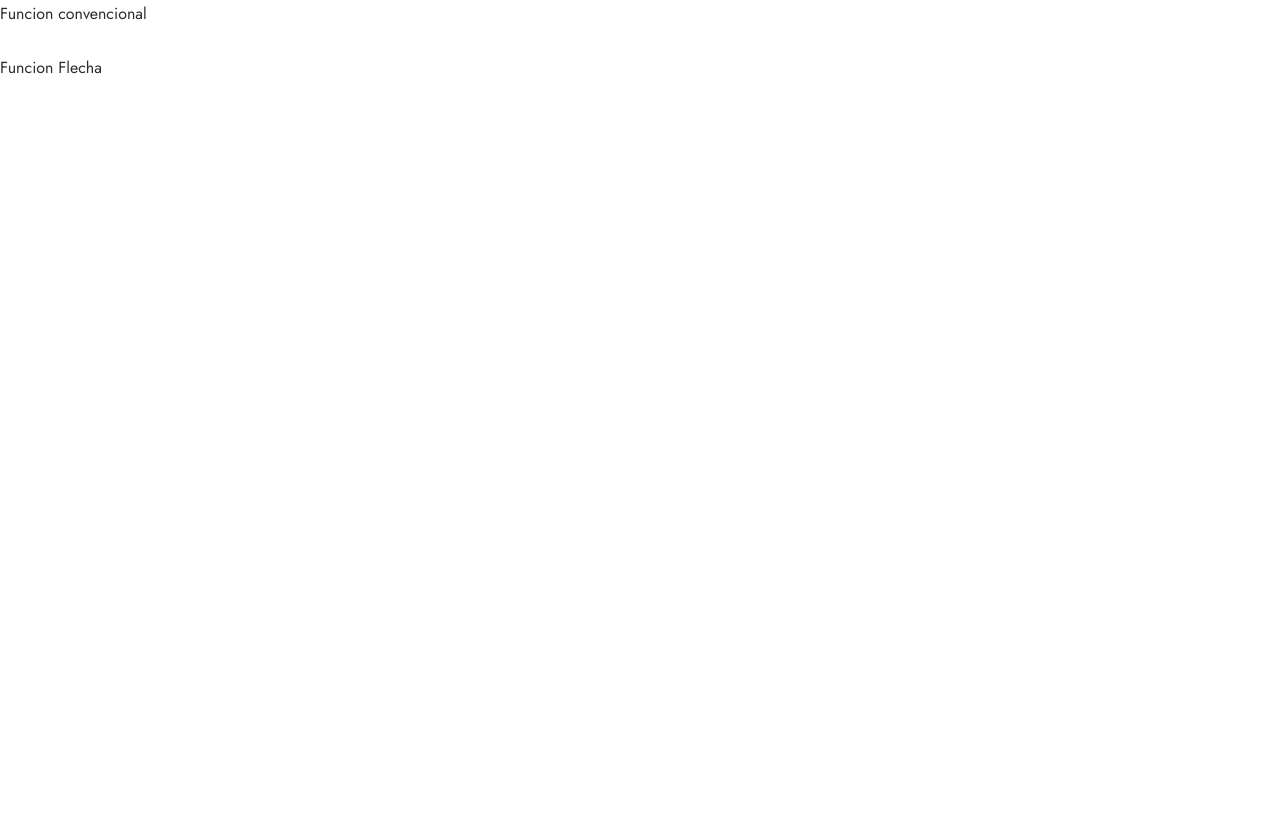
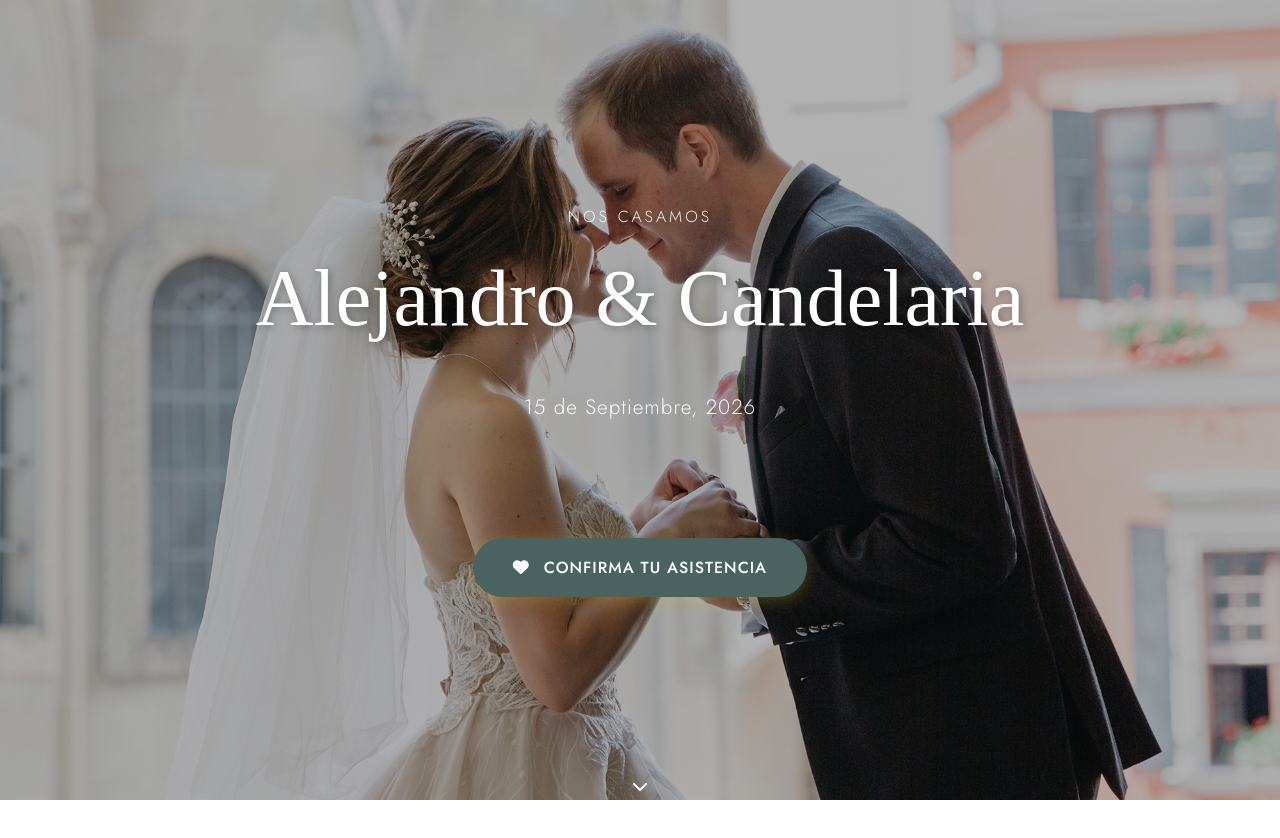
Before and after one commit to cajimenez96/wedding-vue, a Vue app: page / in a window 1280 px wide. Shown: the top 838 px of the page. Before the commit the page ends 800 px from the top, so only its background shows below. Built offline with nearby package versions, Linux system fonts and the light colour scheme; a web font is replaced by a local one.

Commit message:
feat: reemplazar el componente HelloWorld por Hero y ajustar la lógica de confirmación en App.vue

```diff
--- a/src/App.vue
+++ b/src/App.vue
@@ -1,24 +1,24 @@
 <script setup lang="ts">
-  function handleClick (nombre: string) {
-    console.log("Bienvenido " + nombre);
-  }
+import Hero from './components/Hero.vue';
 
-  const handleClickDos = () => {
-    console.log("Funcion flecha!");
-  }
+const handleConfirm = () => {
+  // Aquí puedes manejar la lógica de confirmación
+  console.log('Asistencia confirmada');
+};
 
 </script>
 
-<template class="container">
+<template >
+  <Hero
+    groom="Alejandro"
+    bride="Candelaria"
+    date="15 de Septiembre, 2026"
+    @confirm="handleConfirm"
+  />
 
-  <button v-on:click="handleClick('Lucas')">Funcion convencional</button>
-  <br>
-  <br>
-  <button v-on:click="handleClickDos()">Funcion Flecha</button>
+  <div class="h-screen"></div>
 </template>
 
 <style scoped>
-.container {
-  border: 1px solid red;
-}
+
 </style>
--- a/src/components/HelloWorld.vue
+++ /dev/null
@@ -1,41 +0,0 @@
-<script setup lang="ts">
-import { ref } from 'vue'
-
-defineProps<{ msg: string }>()
-
-const count = ref(0)
-</script>
-
-<template>
-  <h1>{{ msg }}</h1>
-
-  <div class="card">
-    <button type="button" @click="count++">count is {{ count }}</button>
-    <p>
-      Edit
-      <code>components/HelloWorld.vue</code> to test HMR
-    </p>
-  </div>
-
-  <p>
-    Check out
-    <a href="https://vuejs.org/guide/quick-start.html#local" target="_blank"
-      >create-vue</a
-    >, the official Vue + Vite starter
-  </p>
-  <p>
-    Learn more about IDE Support for Vue in the
-    <a
-      href="https://vuejs.org/guide/scaling-up/tooling.html#ide-support"
-      target="_blank"
-      >Vue Docs Scaling up Guide</a
-    >.
-  </p>
-  <p class="read-the-docs">Click on the Vite and Vue logos to learn more</p>
-</template>
-
-<style scoped>
-.read-the-docs {
-  color: #888;
-}
-</style>
```
